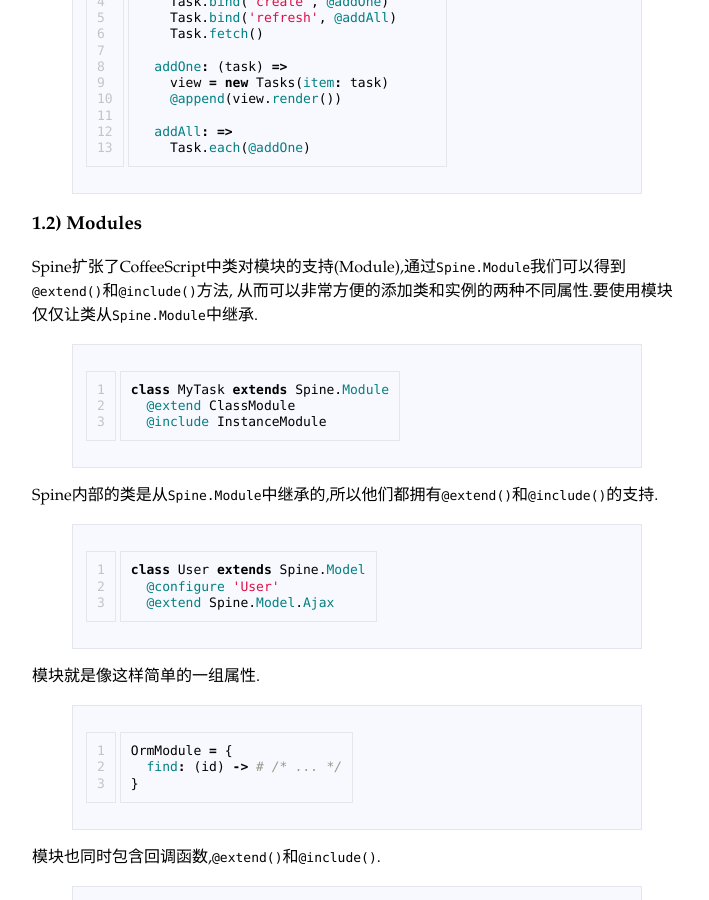
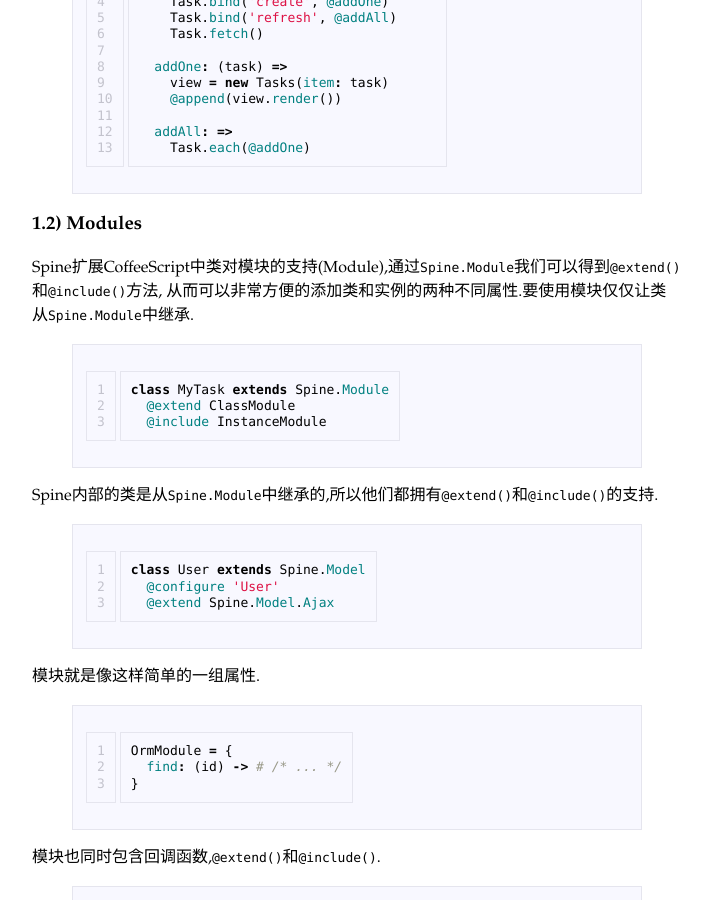
Before and after one commit to wowenrushi/wowenrushi.github.io, a Jekyll site: the page built from _posts/notes/2014-04-26-spinejs.md, in a window 1280 px wide and 900 px high, scrolled down 1294 px. Shown: the whole window, without its empty margins (18-727 px from the left). Built offline with Jekyll 4.4.1, drawn with Linux system fonts in a browser that asks for light colours.

Commit message:
修改错别字

```diff
--- a/_posts/notes/2014-04-26-spinejs.md
+++ b/_posts/notes/2014-04-26-spinejs.md
@@ -71,7 +71,7 @@ class TaskApp extends Spine.Controller
 
 ### 1.2) Modules
 
-Spine扩张了CoffeeScript中类对模块的支持(Module),通过`Spine.Module`我们可以得到`@extend()`和`@include()`方法,
+Spine扩展CoffeeScript中类对模块的支持(Module),通过`Spine.Module`我们可以得到`@extend()`和`@include()`方法,
 从而可以非常方便的添加类和实例的两种不同属性.要使用模块仅仅让类从`Spine.Module`中继承.
 
 {% highlight coffeescript linenos %}
```
